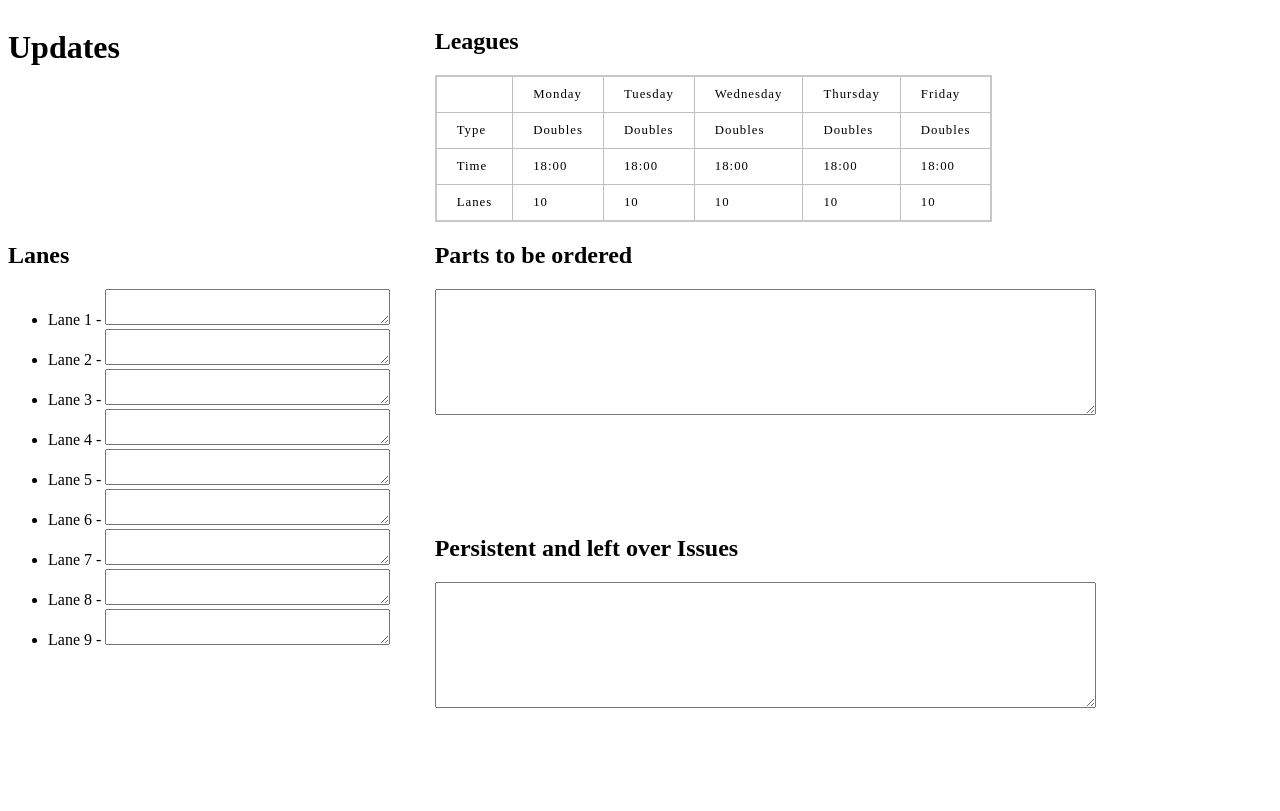
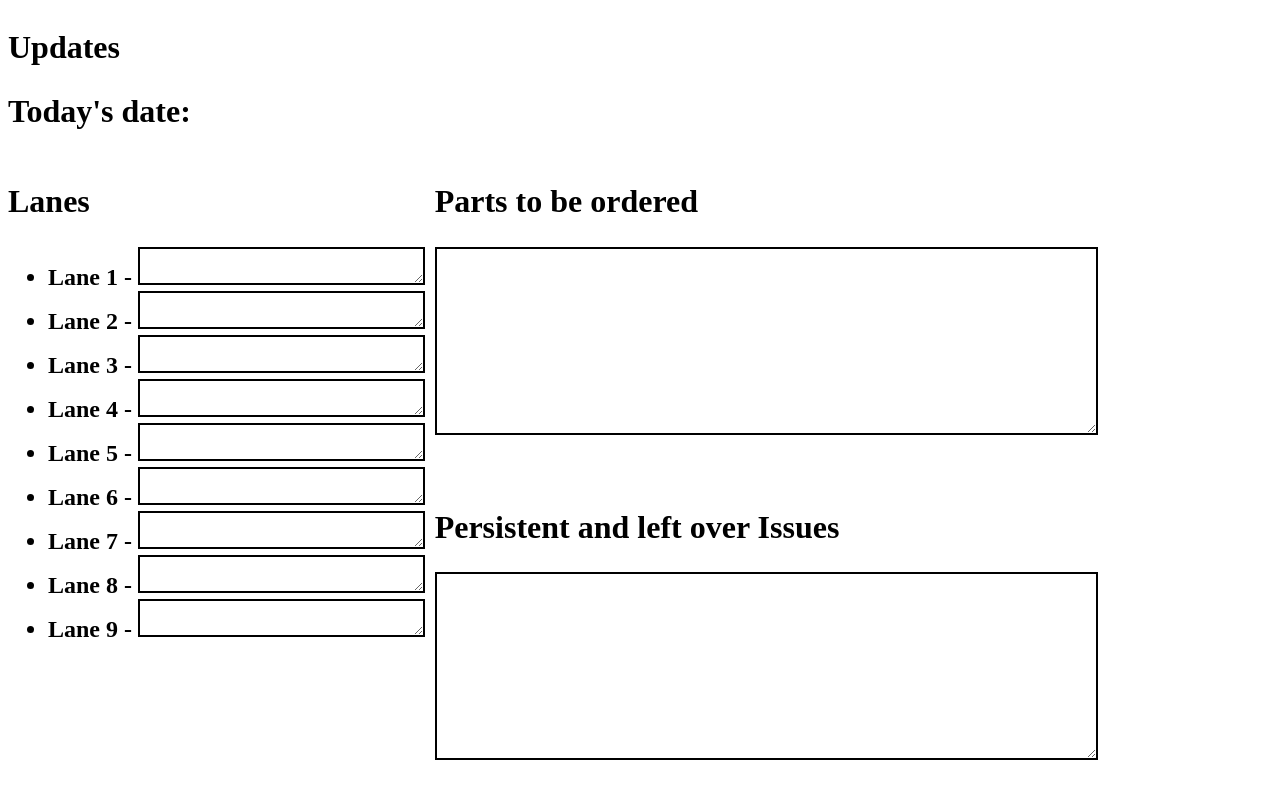
Before and after one commit to CybrChick007/ws_web_app, a website: page pages/index.html in a window 1280 px wide. Drawn offline with Linux system fonts and the light colour scheme.

Commit message:
desperation

```diff
--- a/pages/dash_style.css
+++ b/pages/dash_style.css
@@ -1,12 +1,10 @@
 body {
   display: grid;
   grid-template-columns: repeat(3, 1fr);
-  grid-template-rows:  1fr 2fr 2fr;
-
-  grid-template-areas: "header league league"
-                       "lanes parts parts"
-                       "lanes issues issues";
-
+  grid-template-rows: 0.5fr 2fr 2fr;
+  grid-template-areas: "header header header"
+    "lanes parts parts"
+    "lanes issues issues";
   height: 100vh;
   width: 100vw;
 }
@@ -19,14 +17,31 @@ header {
   grid-area: lanes;
 }
 
-.league{
+.league {
   grid-area: league;
 }
 
-.parts{
+.parts {
   grid-area: parts;
 }
 
-.issues{
+.issues {
   grid-area: issues;
 }
+
+/* --------------Borders and Design-------------------------- */
+textarea {
+  border-width: 2px;
+  border-color: black;
+}
+
+
+/* -------------------- Textual------------------------------- */
+li {
+  font-weight: bold;
+  font-size: 1.5em;
+}
+
+h2 {
+  font-size: 2em;
+}
--- a/pages/index.html
+++ b/pages/index.html
@@ -14,74 +14,39 @@
 <body>
   <header>
     <h1>Updates</h1>
+    <h2>Today's date:</h2>
     <h2 id="date"></h2>
 
   </header>
 
   <section class="lanes">
+    <!-- quick view of 9 lanes. 9 is being used as an example for the purpose of development-->
     <h2>Lanes</h2>
     <ul class="laneList">
-      <li>Lane 1 - <textarea id="lanedb1" name="lane1" value="" rows="2" cols="33"></textarea></li>
-      <li>Lane 2 - <textarea id="lanedb2" name="lane2" value="" rows="2" cols="33"></textarea></li>
-      <li>Lane 3 - <textarea id="lanedb3" name="lane3" value="" rows="2" cols="33"></textarea></li>
-      <li>Lane 4 - <textarea id="lanedb4" name="lane4" value="" rows="2" cols="33"></textarea></li>
-      <li>Lane 5 - <textarea id="lanedb5" name="lane5" value="" rows="2" cols="33"></textarea></li>
-      <li>Lane 6 - <textarea id="lanedb6" name="lane6" value="" rows="2" cols="33"></textarea></li>
-      <li>Lane 7 - <textarea id="lanedb7" name="lane7" value="" rows="2" cols="33"></textarea></li>
-      <li>Lane 8 - <textarea id="lanedb8" name="lane8" value="" rows="2" cols="33"></textarea></li>
-      <li>Lane 9 - <textarea id="lanedb9" name="lane9" value="" rows="2" cols="33"></textarea></li>
+      <li>Lane 1 - <textarea id="lanedb1" name="lane1" value="" rows="2" cols="33" readonly></textarea></li>
+      <li>Lane 2 - <textarea id="lanedb2" name="lane2" value="" rows="2" cols="33" readonly></textarea></li>
+      <li>Lane 3 - <textarea id="lanedb3" name="lane3" value="" rows="2" cols="33" readonly></textarea></li>
+      <li>Lane 4 - <textarea id="lanedb4" name="lane4" value="" rows="2" cols="33" readonly></textarea></li>
+      <li>Lane 5 - <textarea id="lanedb5" name="lane5" value="" rows="2" cols="33" readonly></textarea></li>
+      <li>Lane 6 - <textarea id="lanedb6" name="lane6" value="" rows="2" cols="33" readonly></textarea></li>
+      <li>Lane 7 - <textarea id="lanedb7" name="lane7" value="" rows="2" cols="33" readonly></textarea></li>
+      <li>Lane 8 - <textarea id="lanedb8" name="lane8" value="" rows="2" cols="33" readonly></textarea></li>
+      <li>Lane 9 - <textarea id="lanedb9" name="lane9" value="" rows="2" cols="33" readonly></textarea></li>
     </ul>
-    <!-- quick view of 9 lanes -->
   </section>
 
   <section class="parts">
+    <!-- A list of parts than are out of stock and need to be ordered by the chief tech -->
     <h2>Parts to be ordered</h2>
-    <textarea name="partsToOrder" rows="8" cols="80"></textarea>
+    <textarea name="partsToOrder" rows="12" cols="80" readonly></textarea>
   </section>
 
-  <section class="league">
-    <h2>Leagues</h2>
-    <table>
-      <tr>
-        <td>&nbsp;</td>
-        <td>Monday</td>
-        <td>Tuesday</td>
-        <td>Wednesday</td>
-        <td>Thursday</td>
-        <td>Friday</td>
-      </tr>
-      <tr>
-        <td>Type</td>
-        <td>Doubles</td>
-        <td>Doubles</td>
-        <td>Doubles</td>
-        <td>Doubles</td>
-        <td>Doubles</td>
-      </tr>
-      <tr>
-        <td>Time</td>
-        <td>18:00</td>
-        <td>18:00</td>
-        <td>18:00</td>
-        <td>18:00</td>
-        <td>18:00</td>
-      </tr>
-      <tr>
-        <td>Lanes</td>
-        <td>10</td>
-        <td>10</td>
-        <td>10</td>
-        <td>10</td>
-        <td>10</td>
-      </tr>
-    </table>
-    <!-- timetable for the week -->
-  </section>
 
   <section class="issues">
+    <!-- List of miscellaneous issuses with machines or the bowl as a whole  -->
+    <!-- issue description, lane num or location -->
     <h2>Persistent and left over Issues</h2>
-    <textarea name="machineIssues" rows="8" cols="80"></textarea>
-    <!-- issue type, lane num -->
+    <textarea id="machineIssues" name="machineIssues" rows="12" cols="80" readonly></textarea>
   </section>
 
 </body>
--- a/pages/script.js
+++ b/pages/script.js
@@ -1,11 +1,21 @@
 'use strict'
+
+const ws = new WebSocket("ws://" + window.location.hostname + ":" + (window.location.port || 80) + "/" );
+
 
 console.log("hello world");
 
-function pageLoad(){
-  const submit = document.getElementById('buttonSave');
-  submit.addEventListener("click", fetchInfo);
-}
+
+
+//Send anything typed into a section of the control to a new line of the issues section of the dashboard
+
+//Set up two placeholder elements, one for type and one for read. Autofocus on type and have read as read only (see index.html in socket examples)
+
+//Display date
+
+//event listeners from an to Server
+//---------------------------------------------------------//
+
 //
 // function fetchInfo(){
 //   console.log("Fetched info")
--- a/pages/stylesheet.css
+++ b/pages/stylesheet.css
@@ -1,20 +1,16 @@
-table {
-  border: 2px solid rgb(200,200,200);
-  border-collapse: collapse;
-  font-size: 0.8rem;
-  letter-spacing: 1px;
-}
-
-td {
-  border: 1px solid rgb(190,190,190);
-  padding: 10px 20px;
+/* --------------Borders and Design-------------------------- */
+textarea {
+  border-width: 2px;
+  border-color: black;
 }
 
 
-/* .button{
-  grid-area: spare;
-} */
+/* -------------------- Textual------------------------------- */
+li {
+  font-weight: bold;
+  font-size: 1.5em;
+}
 
-label{
-  display: block;
+h2 {
+  font-size: 2em;
 }
```
Also changed, not shown: REFLECTION.md (+1 -12 lines), package.json (+4 -3 lines), pages/control.html (added, +82 -0 lines), pages/control_lanes.html (deleted, +0 -98 lines), pages/control_league.html (deleted, +0 -106 lines), server.js (+32 -15 lines), README.md, 1 other file.
